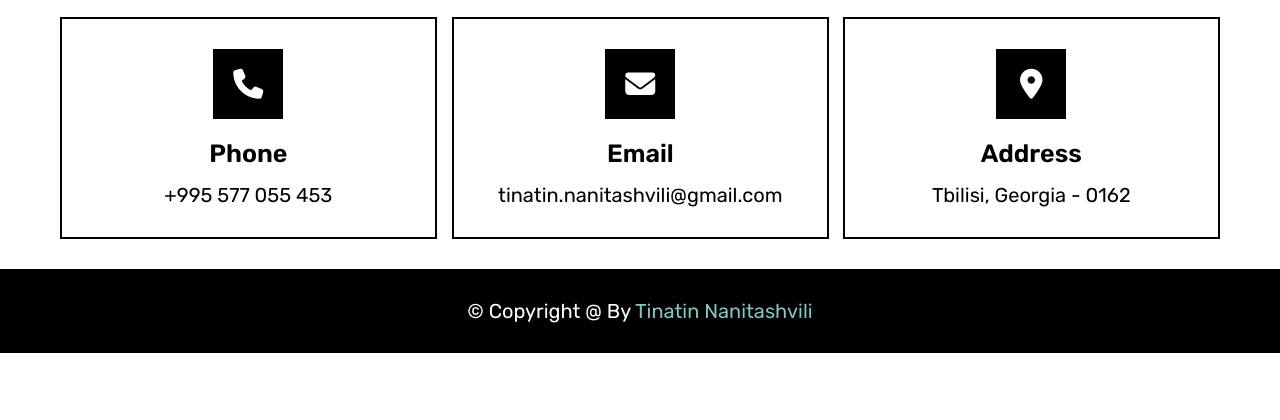
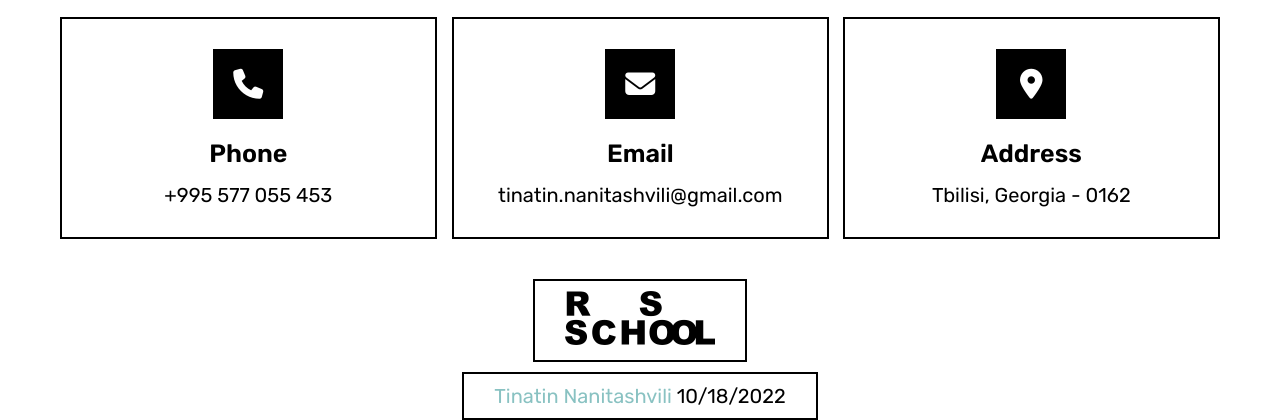
Before and after one commit to TiKaTiiK/Personal-Portfolio, a PHP site: page /index.html in a window 1280 px wide. Shown: the part 5043-5463 px from the top of the page. Before the commit the page ends 5396 px from the top, so only its background shows below. Run offline with PHP 8.4, Linux system fonts and the light colour scheme; some libraries are stand-ins or nearby versions.

Commit message:
Edit logo

```diff
--- a/css/style.css
+++ b/css/style.css
@@ -453,18 +453,19 @@ section{
 
 .credit{
    text-align: center;
-   background-color: var(--black);
-   padding:3rem;
+   background-color: var(--white);
+   /* padding:3rem; */
    font-size: 2rem;
-   color:var(--white);
+   color:var(--black);
 }
 
-.credit span{
+.credit a{
    color:var(--blue);
 }
-
-
-
+.credit a img {
+   width: 15rem;
+   height: auto ;
+}
 
 
 
--- a/index.html
+++ b/index.html
@@ -48,6 +48,8 @@
 <!-- header section ends -->
 
 <!-- home section starts  -->
+
+
 
 <section class="home" id="home">
 
@@ -326,11 +328,16 @@
 
 <!-- contact section ends -->
 
-<div class="credit"> &copy; copyright @ <?php echo date('Y'); ?> by <span>Tinatin Nanitashvili</span> </div>
 
+<footer>
+   <div class="credit">
+      <a  href="https://app.rs.school/" class="btn" target="_blank"> <img src="images/logo-rsschool3.png" alt=""> </a>
+   </div>
 
-
-
+   <div class="credit">
+      <a  href="https://github.com/TiKaTiiK/rsschool-cv" class="btn" target="_blank">Tinatin Nanitashvili<span>    10/18/2022</span></a>
+   </div>
+</footer>
 
 
 
```
Also changed, not shown: images/logo-rsschool3.png (added), images/userd-img.jpg (deleted).
